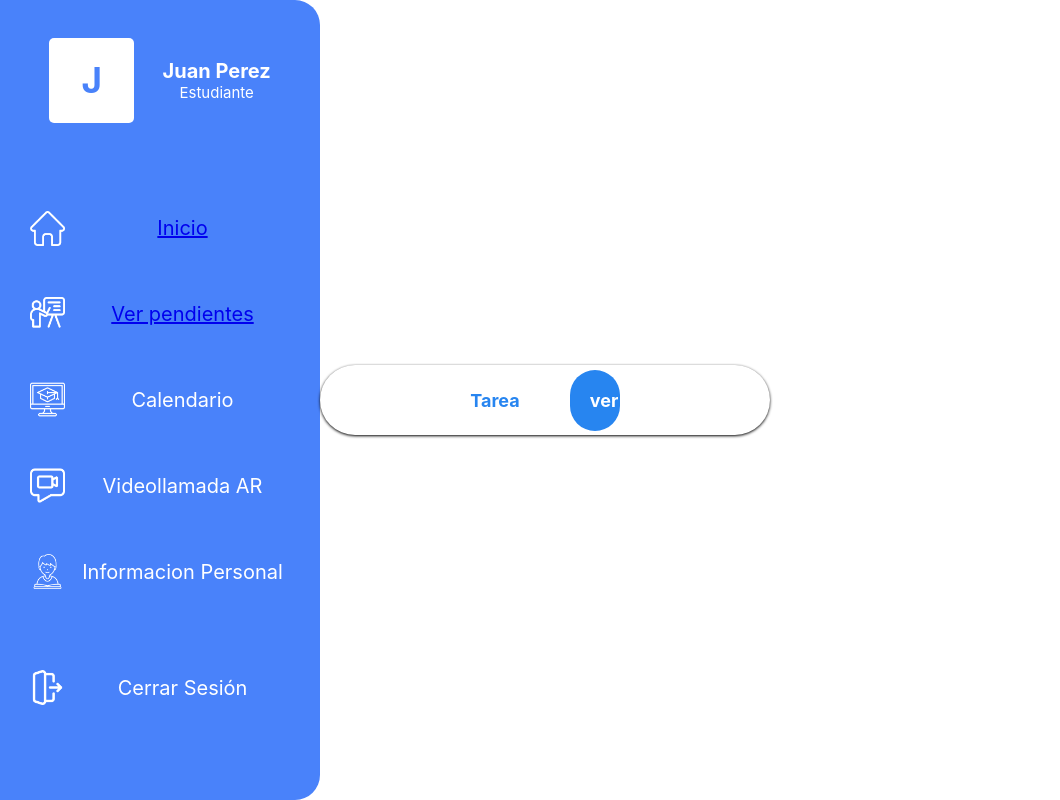
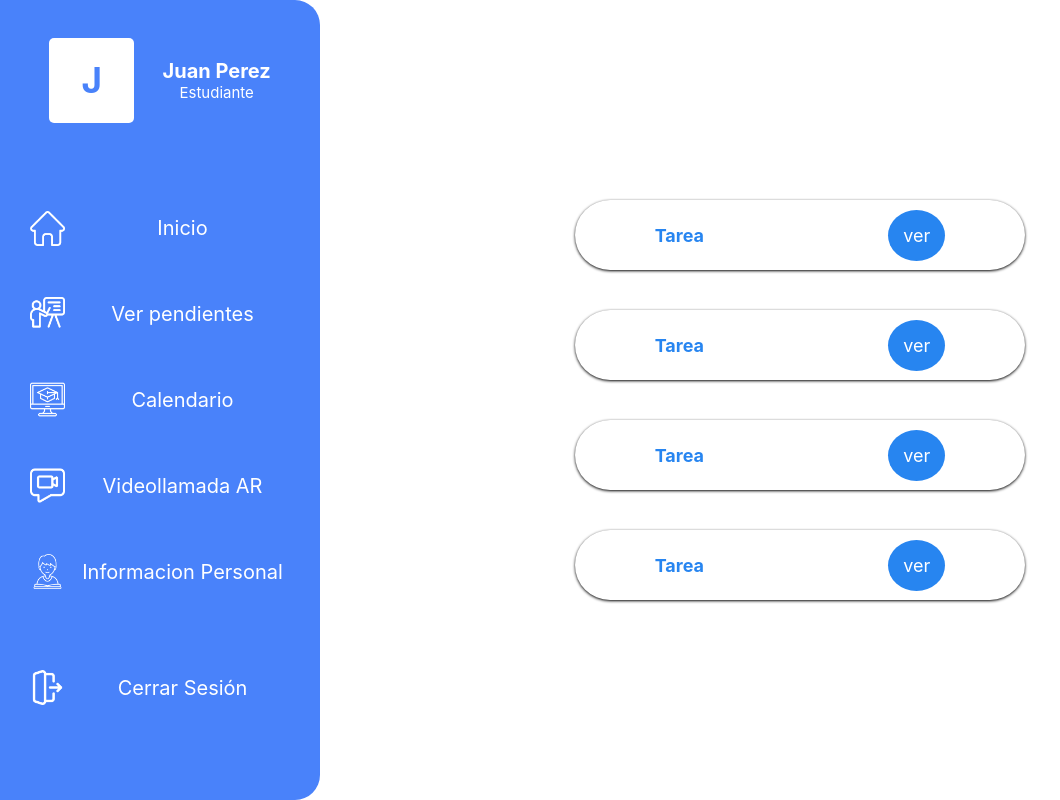
Before and after one commit to HackathonNicaragua2022/Clump, a React (Create React App) app: page /pendientes in a window 1280 px wide. Shown: the whole page, without its empty margins (0-1060 px from the left). Built offline with nearby package versions, Linux system fonts and the light colour scheme; no server answers.

Commit message:
Tareas pendientes agregadas

```diff
--- a/src/App.js
+++ b/src/App.js
@@ -79,6 +79,7 @@ function App() {
           display: 'flex',
           flex: 'row wrap',
           alignItems: 'center',
+          justifyContent: 'center',
           height: '100%'
         }}>
           <Sidebar breakpoint={MidBreakpoint} />
@@ -98,7 +99,15 @@ function App() {
             height: '100%'
           }}>
             <Sidebar breakpoint={MidBreakpoint} />
-            <Pendientes />
+            <div style={{
+              display: 'flex',
+              height: '100%',
+              width: '75%',
+              alignItems: 'center',
+              justifyContent: 'center',
+            }}>
+              <Pendientes />
+            </div>
           </div>
         }>
         </Route>
--- a/src/components/Grid/Grid.css
+++ b/src/components/Grid/Grid.css
@@ -5,4 +5,5 @@
     align-items: center;
     gap: 25px 25px;
     padding: 25px;
+    width: 75%;
 }
--- a/src/components/Pendientes/Pendientes.css
+++ b/src/components/Pendientes/Pendientes.css
@@ -1,13 +1,15 @@
 .pendientes-all{
     text-align: center;
 }
+
 .pendientes-contenedor {
+    display: flex;
+    align-items: center;
+    justify-content: space-around;
+
     width: 450px;
     height: 70px;
     margin: 0px auto;
-    display: flex;
-    align-items: center;
-    justify-content: center;
     background-color: rgb(255, 255, 255);
     box-shadow: 0px 1px 3px 0px rgb(0, 0, 0);
     margin-bottom: 40px;
@@ -38,20 +40,23 @@
     text-align: center;
     width:50px;
     height: 5px;*/
-    margin-left: 50px;
+    /* margin-left: 50px;
     text-decoration: none;
     display:inline-block;
     width:50px;
     padding:20px;
     border: 3px black;
-    border-radius:50px;
-    text-decoration: none;
-    color:rgb(255, 255, 255);
-    background-color: #2785F0;
     font-weight: bold;
     transition: all 0.3s;
+    font-size: 18px; */
+    background-color: #2785F0;
+    color:rgb(255, 255, 255);
     text-align: center;
-    font-size: 18px;
+    text-decoration: none;
+    border-radius:100%;
+    padding: 15px;
+    margin-left: 25px;
+
 }
 .btn-ver:hover{
     border: 3px black;
--- a/src/components/Pendientes/Pendientes.jsx
+++ b/src/components/Pendientes/Pendientes.jsx
@@ -8,7 +8,24 @@ const Pendientes = (props) => {
                     <p>Tarea    {props.materia}    {props.fecha}</p>
                 </div>
                 <a href="#" className='btn-ver'>ver</a>
-
+            </div>
+            <div className='pendientes-contenedor'>
+                <div className='materia'>
+                    <p>Tarea    {props.materia}    {props.fecha}</p>
+                </div>
+                <a href="#" className='btn-ver'>ver</a>
+            </div>
+            <div className='pendientes-contenedor'>
+                <div className='materia'>
+                    <p>Tarea    {props.materia}    {props.fecha}</p>
+                </div>
+                <a href="#" className='btn-ver'>ver</a>
+            </div>
+            <div className='pendientes-contenedor'>
+                <div className='materia'>
+                    <p>Tarea    {props.materia}    {props.fecha}</p>
+                </div>
+                <a href="#" className='btn-ver'>ver</a>
             </div>
         </div>
     );
--- a/src/components/Sidebar/Sidebar.css
+++ b/src/components/Sidebar/Sidebar.css
@@ -73,3 +73,8 @@
     width: 100%;
     text-align: center;
 }
+
+.sidebar a {
+    text-decoration: none;
+    color: white;
+}
```
